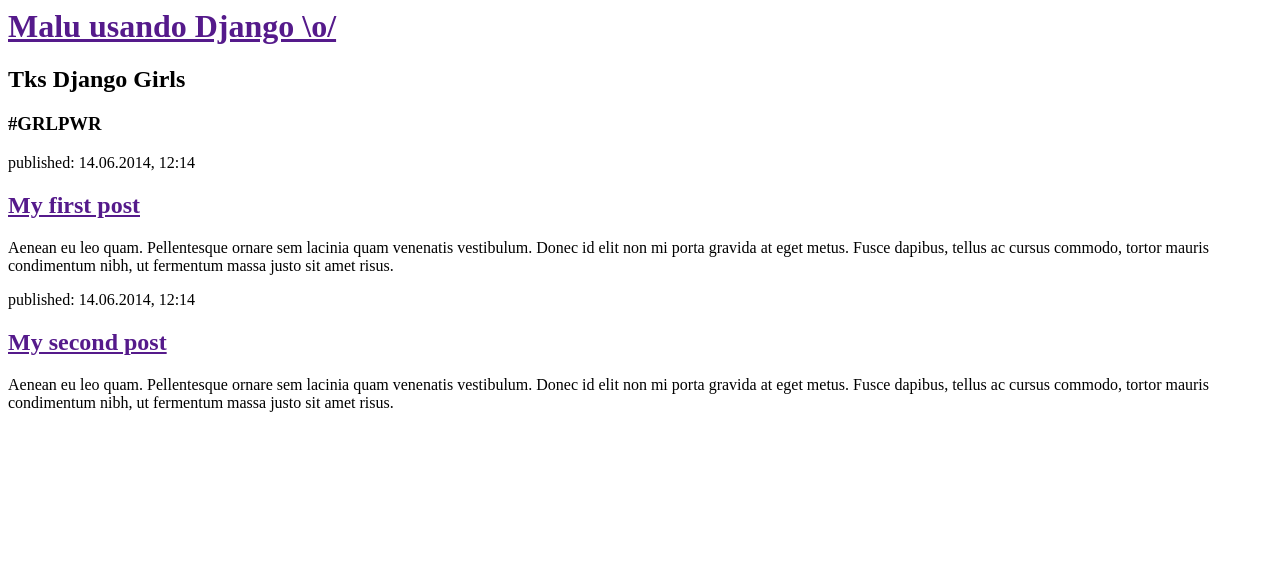
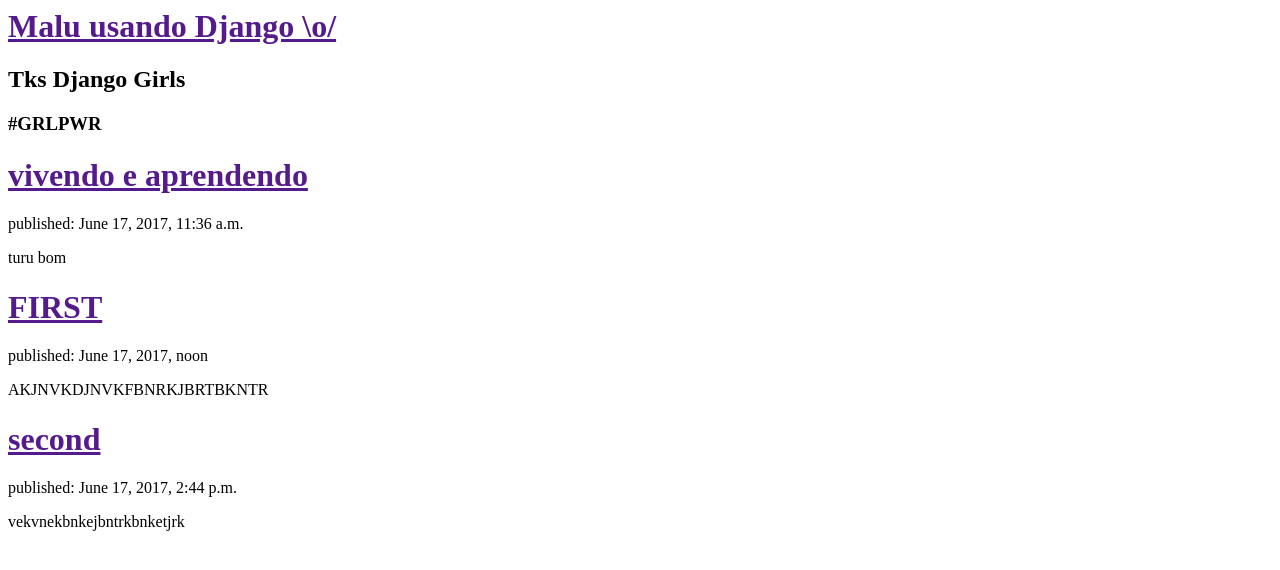
Before and after one commit to menezesmalu/myfirstblog, a Django app: page / in a window 1280 px wide. Shown: the top 570 px of the page. Run offline with Django 3.2, Linux system fonts and the light colour scheme; data comes from the database, SQL or seed files in the repository.

Commit message:
adding post loop

```diff
--- a/blog/templates/blog/post_list.html
+++ b/blog/templates/blog/post_list.html
@@ -8,15 +8,13 @@
             <h2> Tks Django Girls</h2>
             <h3><strong>#GRLPWR</strong></h3>
         </div>
-        <div>
-            <p>published: 14.06.2014, 12:14</p>
-            <h2><a href="">My first post</a></h2>
-            <p>Aenean eu leo quam. Pellentesque ornare sem lacinia quam venenatis vestibulum. Donec id elit non mi porta gravida at eget metus. Fusce dapibus, tellus ac cursus commodo, tortor mauris condimentum nibh, ut fermentum massa justo sit amet risus.</p>
-        </div>
-        <div>
-            <p>published: 14.06.2014, 12:14</p>
-            <h2><a href="">My second post</a></h2>
-            <p>Aenean eu leo quam. Pellentesque ornare sem lacinia quam venenatis vestibulum. Donec id elit non mi porta gravida at eget metus. Fusce dapibus, tellus ac cursus commodo, tortor mauris condimentum nibh, ut fermentum massa justo sit amet risus.</p>
-        </div>
+        {% for post in posts %}
+    		<div>
+        		<h1><a href="">{{ post.title }}</a></h1>
+       			<p>published: {{ post.published_date }}</p>
+       			<p>{{ post.text|linebreaksbr }}</p>
+       		</div>
+		{% endfor %}
+
     </body>
 </html>
```
